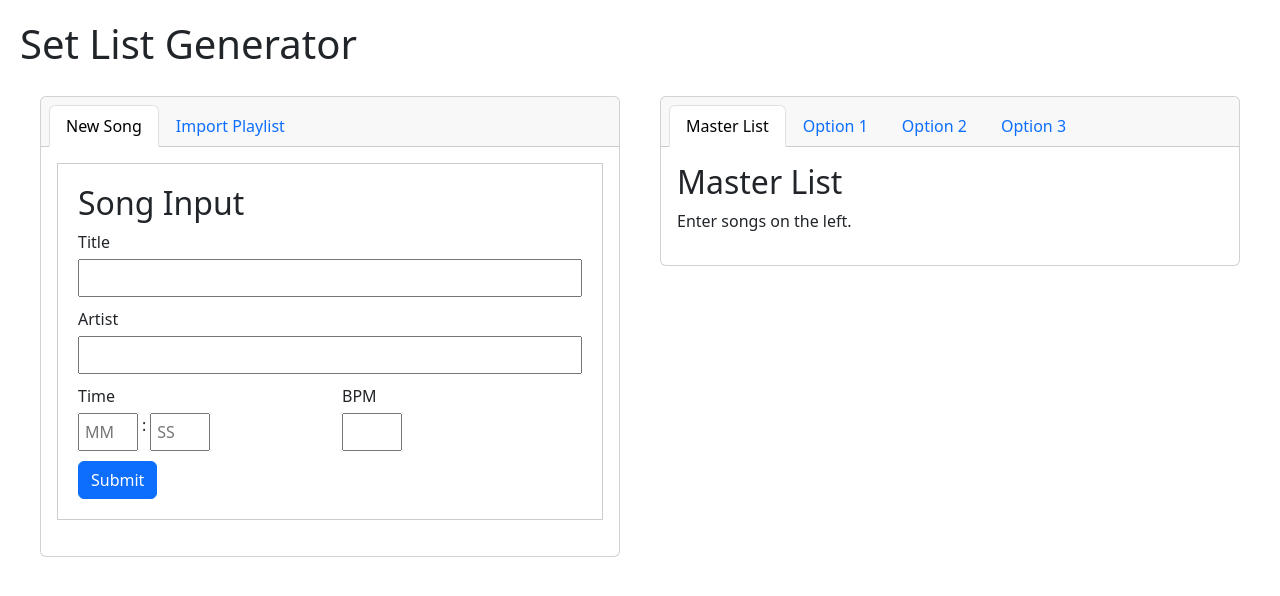
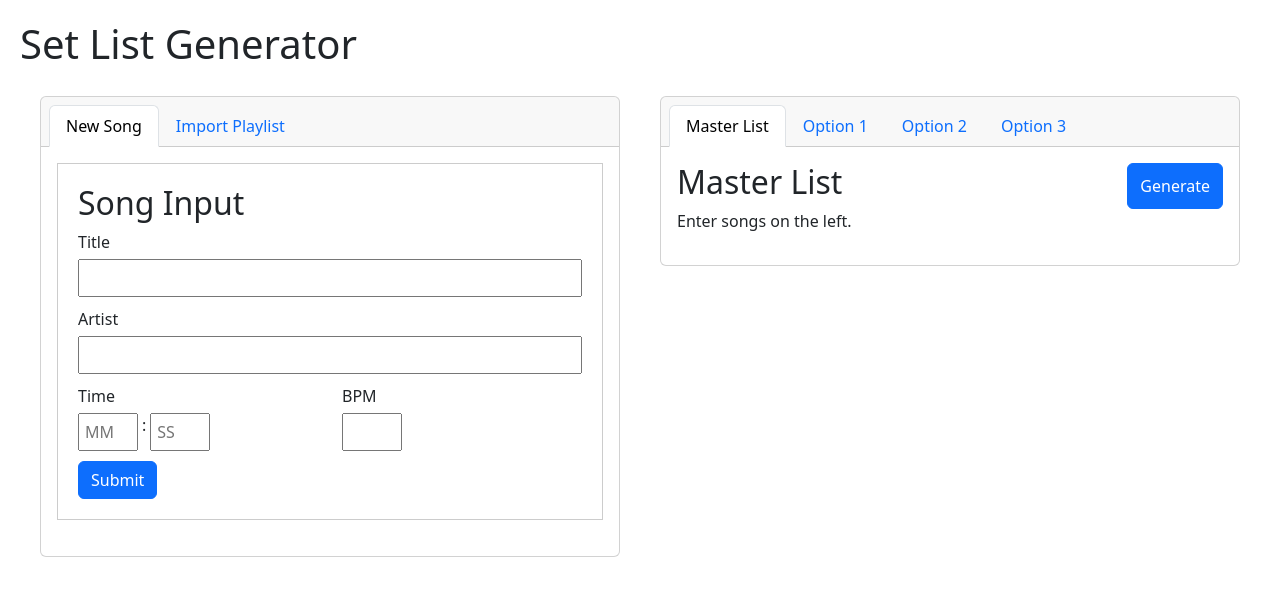
Before and after one commit to jdittert/setlist-generator, a React (Vite) app: page / in a window 1280 px wide. Shown: the top 596 px of the page. Built offline with nearby package versions, Linux system fonts and the light colour scheme.

Commit message:
Add generate options button and dummy function

```diff
--- a/src/LeftSection.jsx
+++ b/src/LeftSection.jsx
@@ -1,4 +1,4 @@
-import React, { useState } from "react";
+import React, { useState, useRef } from "react";
 
 const LeftSection = ({ onAddSong }) => {
   const [activeTab, setActiveTab] = useState("newSong");
@@ -9,6 +9,8 @@ const LeftSection = ({ onAddSong }) => {
     seconds: "",
     bpm: "",
   });
+
+  const titleInputRef = useRef(null);
 
   const handleTabChange = (tab) => {
     setActiveTab(tab);
@@ -62,6 +64,10 @@ const LeftSection = ({ onAddSong }) => {
       seconds: "",
       bpm: "",
     });
+
+    if (titleInputRef.current) {
+      titleInputRef.current.focus();
+    }
   };
 
   return (
@@ -100,6 +106,7 @@ const LeftSection = ({ onAddSong }) => {
                     name="title"
                     value={formData.title}
                     onChange={handleChange}
+                    ref={titleInputRef}
                     required
                   />
                 </div>
--- /dev/null
+++ b/src/OptionsList.jsx
@@ -0,0 +1,16 @@
+import React from "react";
+
+const OptionsList = ({ options }) => {
+  return (
+    <div>
+      <h2>{options.length > 0 ? "Generated Option" : "No Option"}</h2>
+      <ul>
+        {options.map((song, index) => (
+          <li key={index}>{song.title}</li>
+        ))}
+      </ul>
+    </div>
+  );
+};
+
+export default OptionsList;
--- a/src/RightSection.jsx
+++ b/src/RightSection.jsx
@@ -1,16 +1,37 @@
 import React, { useState } from "react";
+import OptionsList from './OptionsList';
 
 const RightSection = ({ songs, onDeleteSong }) => {
   const [activeRightTab, setActiveRightTab] = useState("Master List");
+  const [generatedOptions, setGeneratedOptions] = useState([]);
 
   const handleTabChange = (tab) => {
     setActiveRightTab(tab);
   };
 
+  const handleGenerateOptions = () => {
+    const randomCombinations = [];
+
+    // Generate three random combinations of three songs each
+    for (let i = 0; i < 3; i++) {
+      const option = [];
+      while (option.length < 3) {
+        const randomIndex = Math.floor(Math.random() * songs.length);
+        if (!option.includes(songs[randomIndex])) {
+          option.push(songs[randomIndex]);
+        }
+      }
+      randomCombinations.push(option);
+    }
+
+    setGeneratedOptions(randomCombinations);
+    setActiveRightTab("Option 1"); // Display the first generated option
+  };
+
   return (
     <div className="right-section">
       <div className="card">
-        <div className="card-header">
+        <div className="card-header d-flex justify-content-between">
           <ul className="nav nav-tabs card-header-tabs">
             <li className="nav-item">
               <button
@@ -56,10 +77,18 @@ const RightSection = ({ songs, onDeleteSong }) => {
         </div>
         <div className="card-body">
           {activeRightTab === "Master List" ? (
-            <MasterList songs={songs} onDeleteSong={onDeleteSong} />
+            <div>
+              <MasterList songs={songs} onDeleteSong={onDeleteSong} onGenerateOptions={handleGenerateOptions} />
+            </div>
           ) : (
             <div className="italicized-text">
-              {activeRightTab} Content (coming soon)
+              {activeRightTab === "Option 1" ? (
+                <OptionsList options={generatedOptions[0]} />
+              ) : activeRightTab === "Option 2" ? (
+                <OptionsList options={generatedOptions[1]} />
+              ) : (
+                <OptionsList options={generatedOptions[2]} />
+              )}
             </div>
           )}
         </div>
@@ -68,13 +97,18 @@ const RightSection = ({ songs, onDeleteSong }) => {
   );
 };
 
-const MasterList = ({ songs, onDeleteSong }) => {
+const MasterList = ({ songs, onDeleteSong, onGenerateOptions }) => {
   // Sort the songs in alphabetical order by their titles
   const sortedSongs = songs.sort((a, b) => a.title.localeCompare(b.title));
 
   return (
     <div className="master-list">
-      <h2>Master List</h2>
+      <div className="d-flex justify-content-between">
+        <h2>Master List</h2>
+        <button className="btn btn-primary" onClick={onGenerateOptions}>
+              Generate
+                        </button>
+      </div>
       {sortedSongs.length === 0 ? (
         <p>Enter songs on the left.</p>
       ) : (
```
